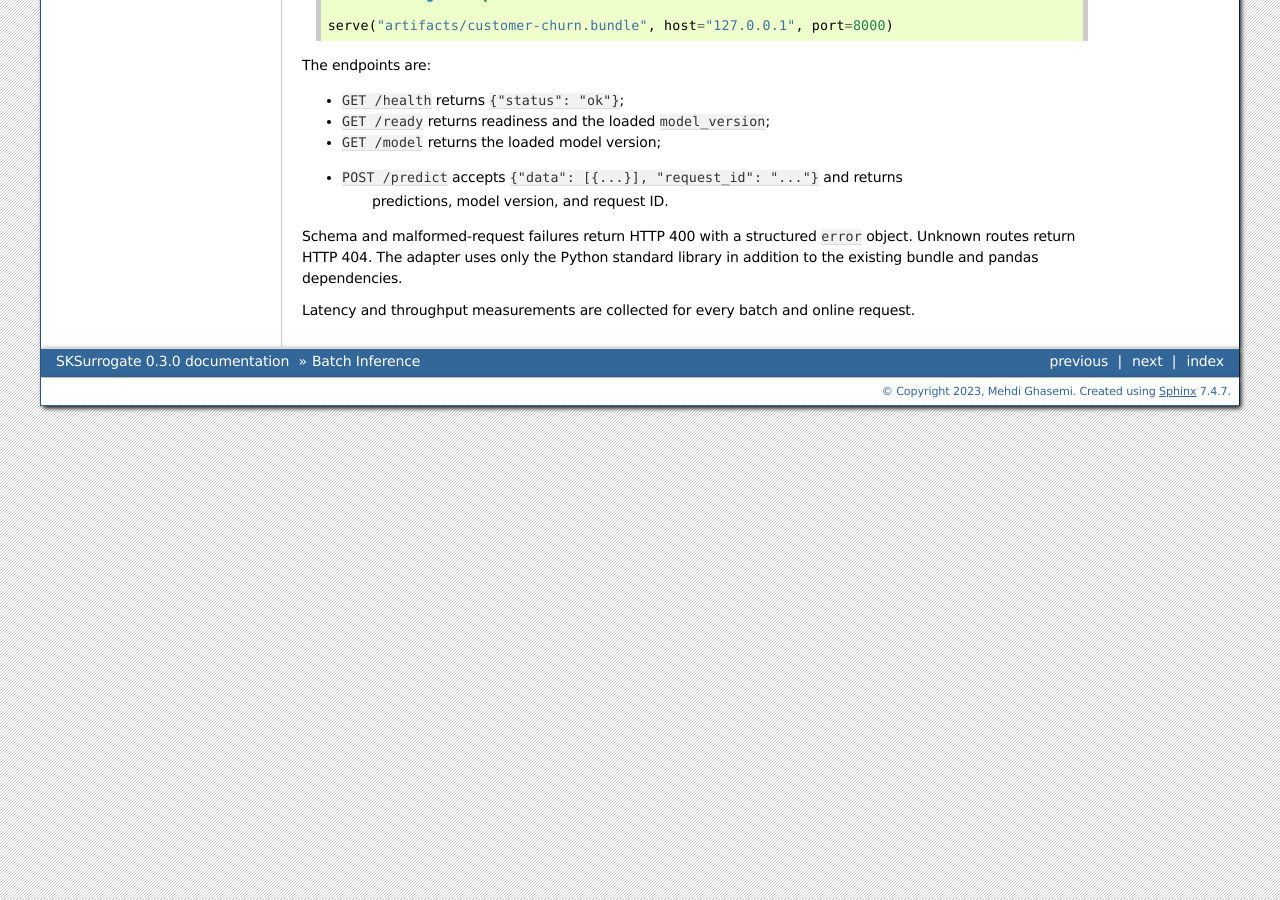
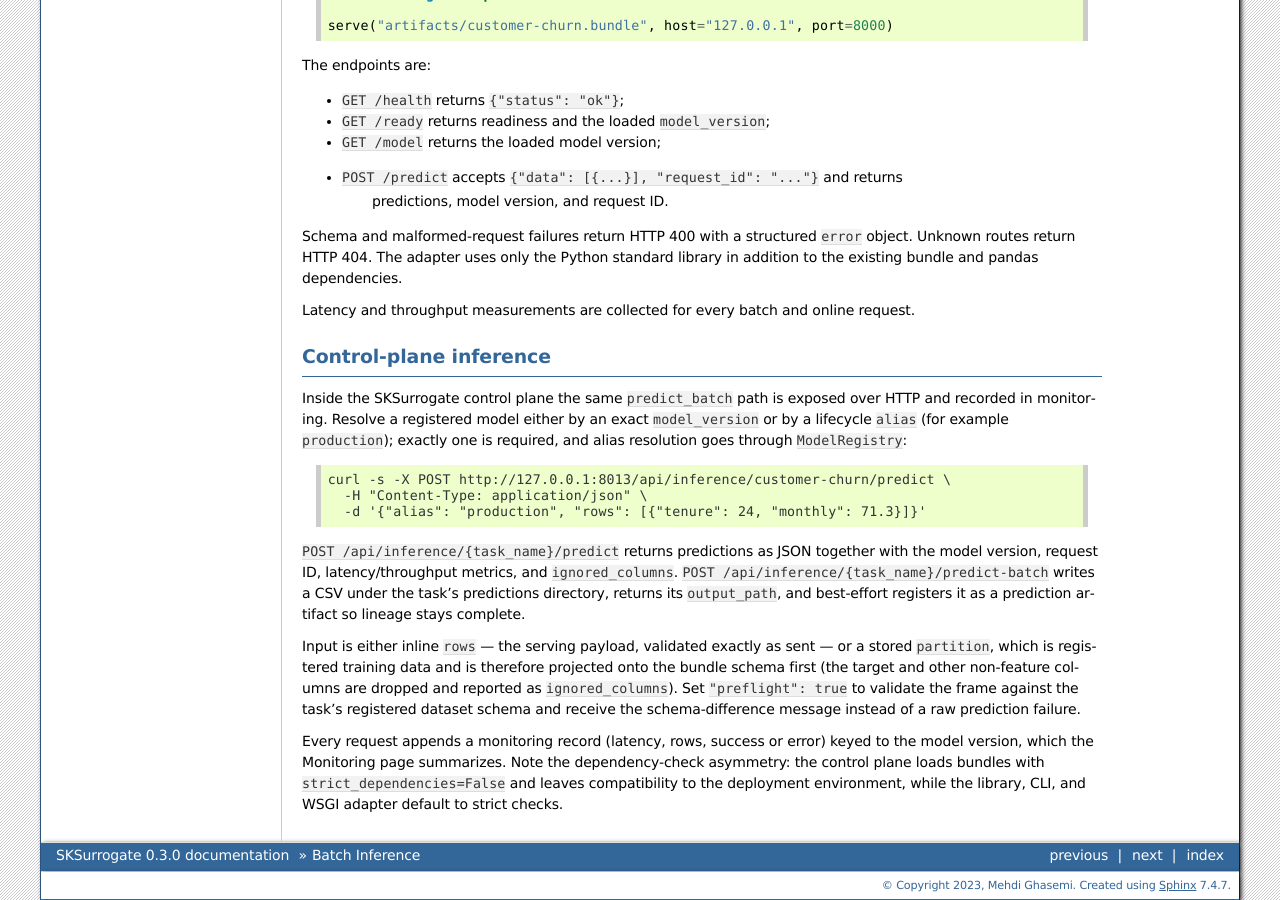
Before and after one commit to mghasemi/sksurrogate, a Sphinx documentation site: the page built from docs/inference.rst, in a window 1280 px wide and 900 px high, scrolled down 1075 px. Built offline with Sphinx 7.4.7, drawn with Linux system fonts in a browser that asks for light colours.

Commit message:
docs(inference): cover control-plane endpoints and predict vs predict_batch
Audit of inference docs against SKSurrogate/inference.py, api/routers/inference.py and api/deps.py: the library/CLI/WSGI paths, schema-validation rules, metrics keys and registry semantics were all accurate. Three precision gaps fixed: (1) inference.rst never documented the control-plane endpoints it pointed at via /docs — now covers POST /api/inference/{task}/predict{,-batch}, model_version vs lifecycle alias resolution, rows vs partition projection with ignored_columns, preflight validation, monitoring records, and the strict_dependencies=False asymmetry between the control plane and the library; (2) modelbundles.rst now warns that ModelBundle.predict bypasses schema validation while predict_batch does not; (3) ui-manual no longer implies a single prediction returns lineage — only batch runs are registered. Fresh Sphinx build exits 0 with zero warnings.

```diff
--- a/docs/inference.rst
+++ b/docs/inference.rst
@@ -83,3 +83,39 @@ object. Unknown routes return HTTP 404. The adapter uses only the Python standar
 library in addition to the existing bundle and pandas dependencies.
 
 Latency and throughput measurements are collected for every batch and online request.
+
+Control-plane inference
+=======================
+
+Inside the SKSurrogate control plane the same ``predict_batch`` path is exposed
+over HTTP and recorded in monitoring. Resolve a registered model either by an
+exact ``model_version`` or by a lifecycle ``alias`` (for example
+``production``); exactly one is required, and alias resolution goes through
+``ModelRegistry``:
+
+.. code-block:: console
+
+   curl -s -X POST http://127.0.0.1:8013/api/inference/customer-churn/predict \
+     -H "Content-Type: application/json" \
+     -d '{"alias": "production", "rows": [{"tenure": 24, "monthly": 71.3}]}'
+
+``POST /api/inference/{task_name}/predict`` returns predictions as JSON
+together with the model version, request ID, latency/throughput metrics, and
+``ignored_columns``. ``POST /api/inference/{task_name}/predict-batch`` writes a
+CSV under the task's predictions directory, returns its ``output_path``, and
+best-effort registers it as a prediction artifact so lineage stays complete.
+
+Input is either inline ``rows`` — the serving payload, validated exactly as
+sent — or a stored ``partition``, which is registered training data and is
+therefore projected onto the bundle schema first (the target and other
+non-feature columns are dropped and reported as ``ignored_columns``). Set
+``"preflight": true`` to validate the frame against the task's registered
+dataset schema and receive the schema-difference message instead of a raw
+prediction failure.
+
+Every request appends a monitoring record (latency, rows, success or error)
+keyed to the model version, which the Monitoring page summarizes. Note the
+dependency-check asymmetry: the control plane loads bundles with
+``strict_dependencies=False`` and leaves compatibility to the deployment
+environment, while the library, CLI, and WSGI adapter default to strict
+checks.
--- a/docs/modelbundles.rst
+++ b/docs/modelbundles.rst
@@ -36,6 +36,10 @@ an atomic write:
         expected_schema=feature_schema,
     )
     predictions = loaded.predict(X_new)
+
+``ModelBundle.predict`` delegates directly to the fitted estimator and skips
+schema validation; use ``predict_batch`` when the input must be checked against
+the recorded schema (see :doc:`inference`).
 
 ``load_bundle`` checks the bundle format, and can reject an incompatible feature schema
 or runtime dependency set. Pass ``strict_dependencies=False`` when the environment is
--- a/docs/ui-manual.rst
+++ b/docs/ui-manual.rst
@@ -465,8 +465,8 @@ On **Inference**, explicitly resolve a model by version or registry alias.
 For a quick request, choose a stored partition or enter JSON rows and click
 **Run prediction**. Turn on **Validate before run** to check the input
 against the task's registered data schema before prediction. Review the
-returned predictions, model version, request ID, latency, row count, ignored
-columns, and lineage.
+returned predictions, model version, request ID, latency, row count, and
+ignored columns; batch runs are additionally registered in registry lineage.
 
 For stored partitions, the API projects the data onto the bundle's feature
 schema, which removes the target label and normalizes feature order. Inline
```
